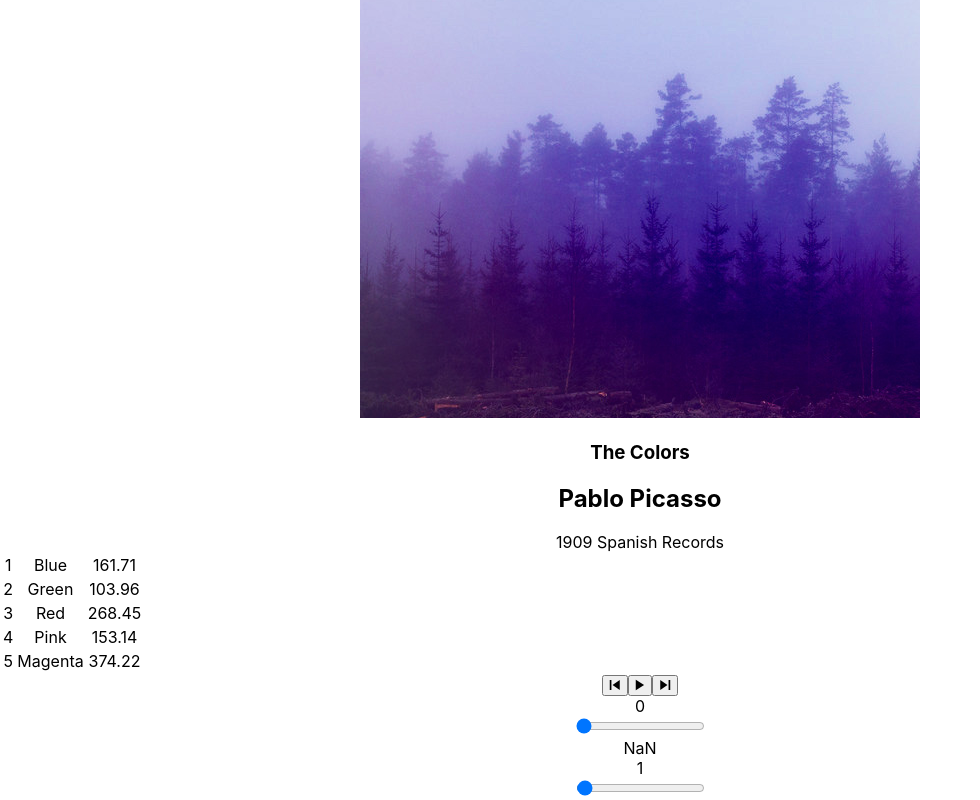
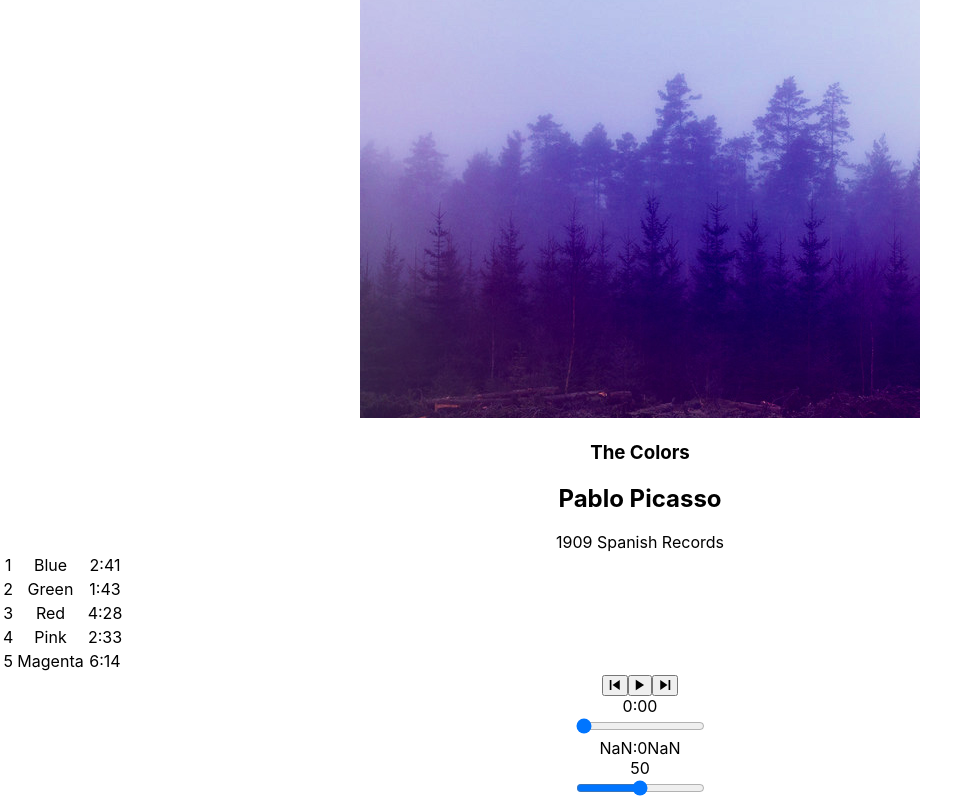
Before and after one commit to hkim1073/bloc-jams-react, a React (Create React App) app: page /album/the-colors in a window 1280 px wide. Shown: the part 244-1044 px from the top of the page, without its empty margins (0-980 px from the left). Built offline with nearby package versions, Linux system fonts and the light colour scheme.

Commit message:
volume control complete

```diff
--- a/src/components/Album.js
+++ b/src/components/Album.js
@@ -15,12 +15,13 @@
      currentSong: album.songs[0],
      currentTime: 0,
      duration: album.songs[0].duration,
-     currentVolume: 50,
+     currentVolume: 0.5,
      isPlaying: false,
      songHoveredIndex: '',
     };
 
     this.audioElement = document.createElement('audio');
+    this.audioElement.volume = 0.5;
     this.audioElement.src = album.songs[0].audioSrc;
   }
 
@@ -116,15 +117,16 @@
   }
 
   handleVolumeChange(m) {
-    const newVolume = this.audioElement.volume * m.target.value;
-    this.audioElement.currentVolume = newVolume;
-    this.setState({ currentVolume: newVolume });
+    this.audioElement.volume = m.target.value;
+    this.setState({ currentVolume: m.target.value });
   }
 
   formatTime(duration) {
-    var m= Math.floor(duration % 3600 / 60);
-    var s= Math.floor(duration % 3600 % 60);
-    return duration ;
+    const m= Math.floor(duration % 3600 / 60);
+    const s= Math.floor(duration % 60);
+    const secondInTwoDigit = s > 9 ? s : '0' + s;
+
+    return `${m}:${secondInTwoDigit}`;
   }
 
   render() {
@@ -166,6 +168,7 @@
            currentSong={this.state.currentSong}
            currentTime={this.audioElement.currentTime}
            duration={this.audioElement.duration}
+           formatTime={this.formatTime}
            currentVolume={this.audioElement.volume}
            handleSongClick={() => this.handleSongClick(this.state.currentSong)}
            handlePrevClick={() => this.handlePrevClick()}
--- a/src/components/PlayerBar.js
+++ b/src/components/PlayerBar.js
@@ -16,7 +16,7 @@
           </button>
         </section>
         <section id="time-control">
-          <div className="current-time">{this.props.currentTime}</div>
+          <div className="current-time">{this.props.formatTime(this.props.currentTime)}</div>
             <input
               type="range"
               className="seek-bar"
@@ -26,14 +26,14 @@
               step="0.01"
               onChange={this.props.handleTimeChange}
             />
-          <div className="total-time">{this.props.duration}</div>
+          <div className="total-time">{this.props.formatTime(this.props.duration)}</div>
         </section>
         <section id="volume-control">
-          <div className="icon ion-volume-low">{this.props.currentVolume}</div>
+          <div className="icon ion-volume-low">{Math.floor(this.props.currentVolume * 100)}</div>
             <input
               type="range"
               className="seek-bar"
-              value={(this.props.currentVolume / 100)}
+              value={this.props.currentVolume}
               max="1"
               min="0"
               step="0.01"
```
